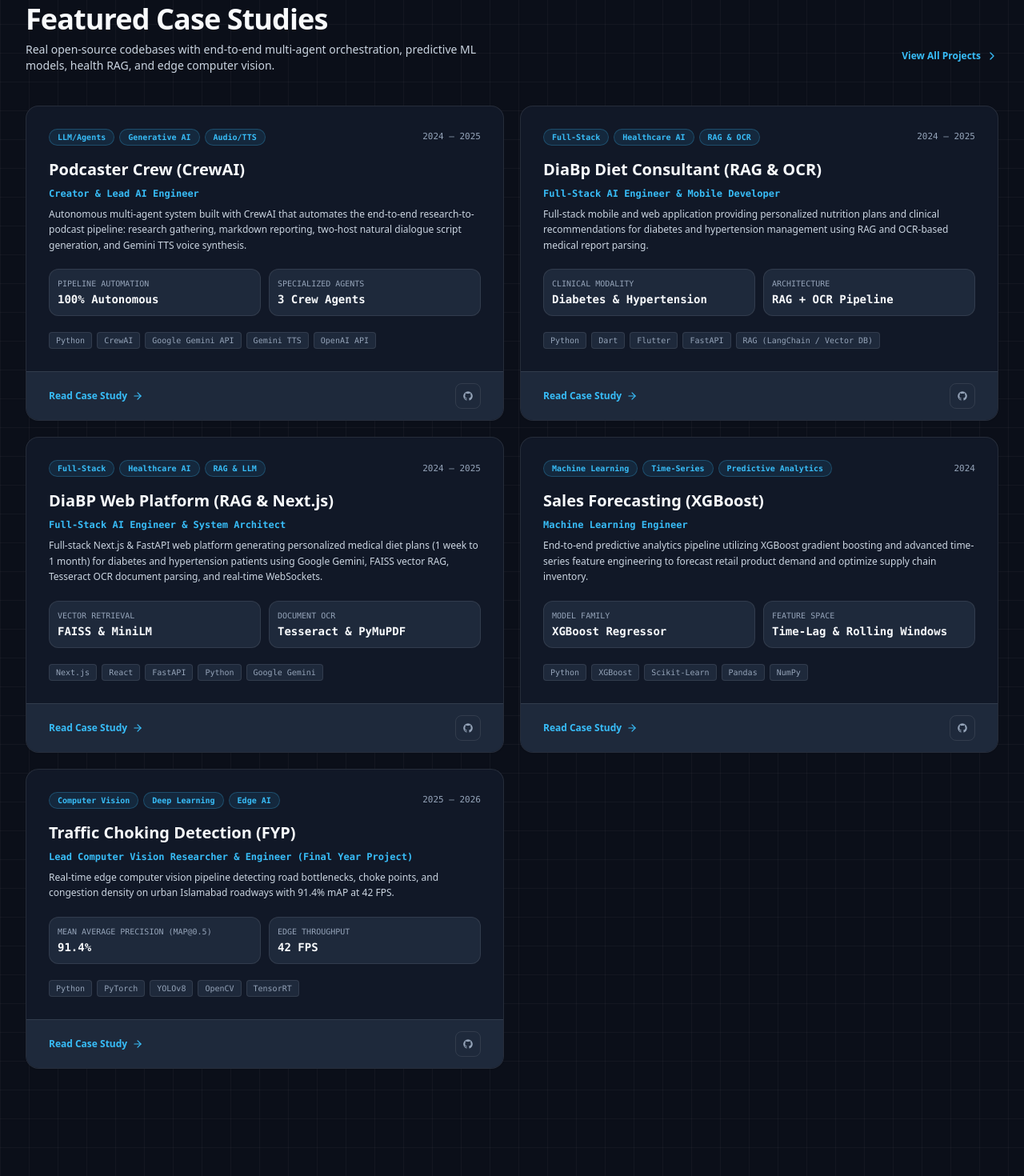
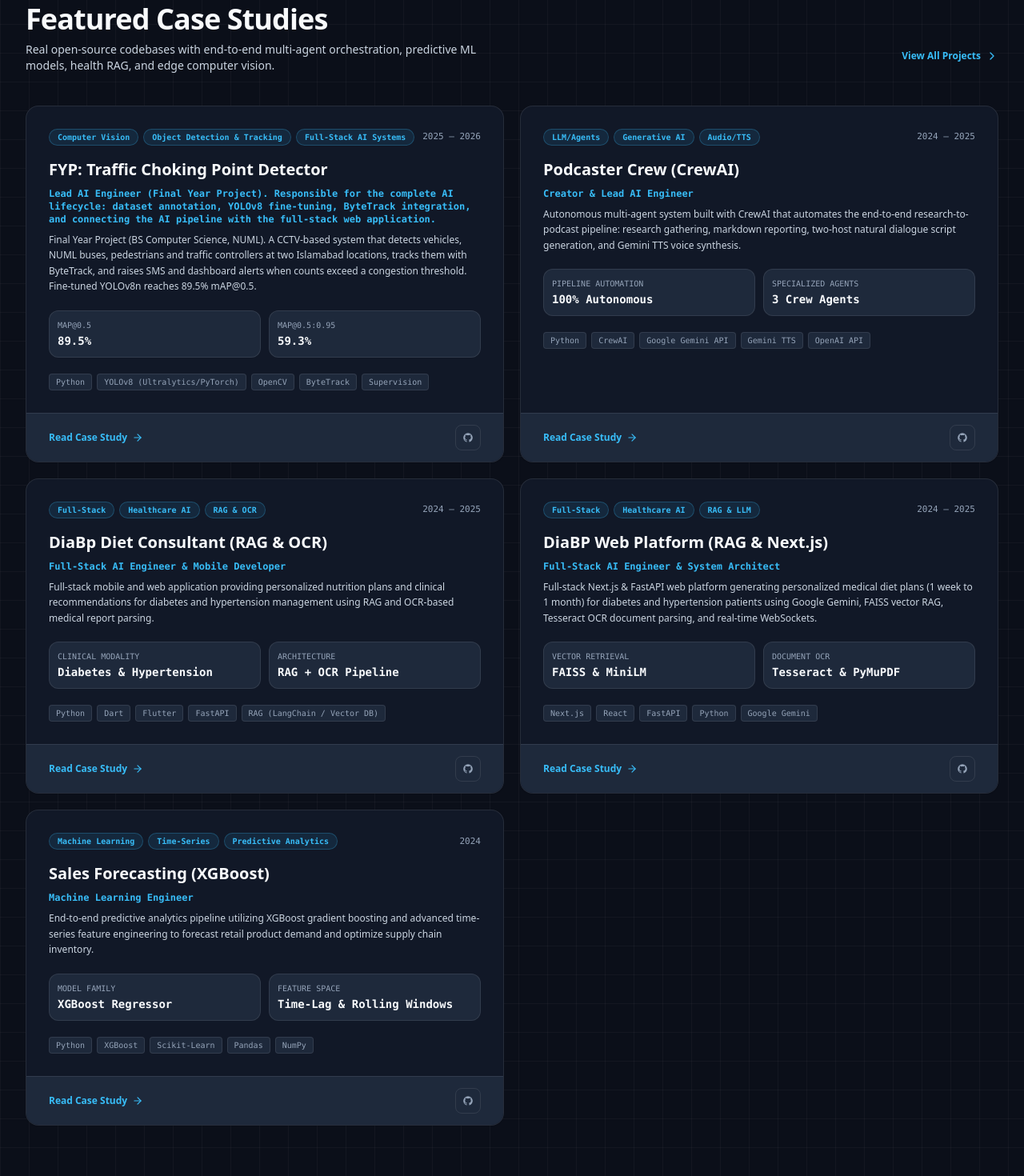
Before and after one commit to MuhammadAwais-32013/portfolio, a Next.js app: page / in a window 1280 px wide. Shown: the part 2340-3810 px from the top of the page at 80% size. Built offline with nearby package versions, Linux system fonts and the light colour scheme.

Commit message:
update the project section

```diff
--- a/components/Navbar.tsx
+++ b/components/Navbar.tsx
@@ -286,9 +286,7 @@ export function Navbar({ onOpenCommandPalette }: { onOpenCommandPalette?: () =>
               title="Toggle dark / light theme"
               aria-label="Toggle theme"
             >
-              {!mounted ? (
-                <span className="w-3.5 h-3.5 block" aria-hidden="true" />
-              ) : resolvedTheme === "dark" ? (
+              {resolvedTheme === "dark" ? (
                 <Sun className="w-3.5 h-3.5 text-amber-400" />
               ) : (
                 <Moon className="w-3.5 h-3.5 text-slate-800" />
--- a/content/projects.json
+++ b/content/projects.json
@@ -1,4 +1,31 @@
-[
+[ {
+    "slug": "traffic-choking-detection",
+    "title": "FYP: Traffic Choking Point Detector",
+    "shortTitle": "FYP: Traffic Choking Point Detector",
+    "domains": ["Computer Vision", "Object Detection & Tracking", "Full-Stack AI Systems"],
+    "featured": true,
+    "summary": "Final Year Project (BS Computer Science, NUML). A CCTV-based system that detects vehicles, NUML buses, pedestrians and traffic controllers at two Islamabad locations, tracks them with ByteTrack, and raises SMS and dashboard alerts when counts exceed a congestion threshold. Fine-tuned YOLOv8n reaches 89.5% mAP@0.5.",
+    "role": "Lead AI Engineer (Final Year Project). Responsible for the complete AI lifecycle: dataset annotation, YOLOv8 fine-tuning, ByteTrack integration, and connecting the AI pipeline with the full-stack web application.",
+    "period": "2025 – 2026",
+    "metrics": [
+      { "label": "mAP@0.5", "value": "89.5%" },
+      { "label": "mAP@0.5:0.95", "value": "59.3%" },
+      { "label": "Custom Dataset", "value": "1,630 images · 6,612 labelled objects" },
+      { "label": "Model Inference Time (YOLOv8n, 6.3 MB)", "value": "3.1 ms/frame" }
+    ],
+    "stack": ["Python", "YOLOv8 (Ultralytics/PyTorch)", "OpenCV", "ByteTrack", "Supervision", "FastAPI", "React", "SQLite", "JWT"],
+    "problem": "Traffic near the NUML campus, especially at 7-Up Chowk and the NUML gate, is monitored through manual observation, radio calls and phone calls, so interventions are slow. Existing CCTV cameras mostly act as passive recorders.",
+    "solution": "A fine-tuned YOLOv8n model detects four classes (vehicle, Numl_Bus, Human, Controller) on live CCTV frames. ByteTrack assigns persistent IDs to prevent double counting. Congestion is flagged when vehicle and bus counts exceed a threshold, crowd density is checked against a human-count limit, and the system checks whether a traffic controller is present before alerting.",
+    "architecture": "1. CCTV/IP stream capture (OpenCV, auto-reconnect) -> 2. YOLOv8n detection -> 3. ByteTrack + Supervision tracking -> 4. Threshold-based congestion, crowd and controller-presence logic -> 5. FastAPI backend (WebSocket) with SQLite logging -> 6. SMS/email and dashboard alerts on a React admin dashboard with JWT login and admin approval.",
+    "results": "89.5% mAP@0.5, 86.4% precision and 84.7% recall overall. Per-class mAP@0.5: Controller 96.6%, Numl_Bus 95.3%, vehicle 88.0%, Human 78.2%. Best epoch 232 of 282 (about 2.7 hours of training). Functional, integration and user-acceptance testing were done with NUML staff during the FYP demo.",
+    "challenges": "Early training gave low precision and recall because the data had noisy, blurred and duplicated frames. I cleaned 1,822 images down to 1,630 and ran four tuning cycles. Human detection is the weakest class (78.2% mAP@0.5).",
+    "limitations": "Two fixed locations only. Congestion is a count threshold, not a learned model. Accuracy drops in fog, glare and night conditions. User testing was small. No evaluation yet on unseen cameras.",
+    "nextSteps": "Re-evaluate with a split by video, error-analyse the Human class, benchmark ONNX/TensorRT latency, and evaluate congestion alerts against human-labelled states.",
+    "links": {
+      "github": "https://github.com/MuhammadAwais-32013",
+      "paperDraft": "/research#fyp-section"
+    }
+  },
   {
     "slug": "podcaster-crew",
     "title": "Podcaster Crew: Multi-Agent Automated Research-to-Podcast & Audio Engine",
@@ -99,32 +126,7 @@
       "github": "https://github.com/MuhammadAwais-32013/Sales-forecast-forecasting-model-XGBOOST/tree/main"
     }
   },
-  {
-    "slug": "traffic-choking-detection",
-    "title": "Intelligent Urban Traffic Choking Detection & Flow Optimization",
-    "shortTitle": "Traffic Choking Detection (FYP)",
-    "domains": ["Computer Vision", "Deep Learning", "Edge AI"],
-    "featured": true,
-    "summary": "Real-time edge computer vision pipeline detecting road bottlenecks, choke points, and congestion density on urban Islamabad roadways with 91.4% mAP at 42 FPS.",
-    "role": "Lead Computer Vision Researcher & Engineer (Final Year Project)",
-    "period": "2025 – 2026",
-    "metrics": [
-      { "label": "Mean Average Precision (mAP@0.5)", "value": "91.4%" },
-      { "label": "Edge Throughput", "value": "42 FPS" },
-      { "label": "Inference Latency", "value": "23.8 ms" },
-      { "label": "Custom Dataset", "value": "4,200+ Annotated Frames" }
-    ],
-    "stack": ["Python", "PyTorch", "YOLOv8", "OpenCV", "TensorRT", "FastAPI", "Next.js", "Docker"],
-    "problem": "Urban arterial roads in developing metropolitan areas face persistent unmonitored choke points caused by irregular lane discipline, sudden stops, and unregulated roadside friction. Standard loop detectors and fixed sensors cannot capture spatial congestion dynamics or distinguish moving vs stalled traffic clusters.",
-    "solution": "Developed an end-to-end computer vision framework utilizing a customized YOLOv8 model trained on a locally curated dataset of Islamabad intersections. The pipeline computes localized density vectors, tracks vehicle velocity clusters, and detects road choking within 2.5 seconds of onset.",
-    "architecture": "1. Multi-Camera Stream Capture -> 2. Adaptive Frame Preprocessing & ROI Masking -> 3. Edge YOLOv8 Inference with TensorRT Quantization -> 4. Choke Density Clustering & Velocity Vector Analysis -> 5. Real-Time Telemetry Dispatch & Operator Dashboard.",
-    "results": "Achieved 91.4% mAP@0.5 across 8 vehicle categories (cars, vans, rickshaws, motorcycles, heavy vehicles, pedestrians, bikes, buses). Optimized the network to run at 42 FPS with 23.8ms latency on edge hardware, enabling instant traffic bottleneck alarms.",
-    "challenges": "Extremely varied lighting, occlusions by heavy foliage, and heterogeneous vehicle compositions caused standard pre-trained models to collapse. Solved by curating a diverse 4,200-frame Pakistani road dataset and implementing Mosaic augmentation with focal loss re-weighting.",
-    "links": {
-      "github": "https://github.com/MuhammadAwais-32013",
-      "paperDraft": "/research#fyp-section"
-    }
-  },
+
   {
     "slug": "ai-smart-health-platform",
     "title": "Enterprise AI Smart Health Diagnostic & Triage Platform",
```
Also changed, not shown: 1 other file (tests, documents, lock files or other folders).
